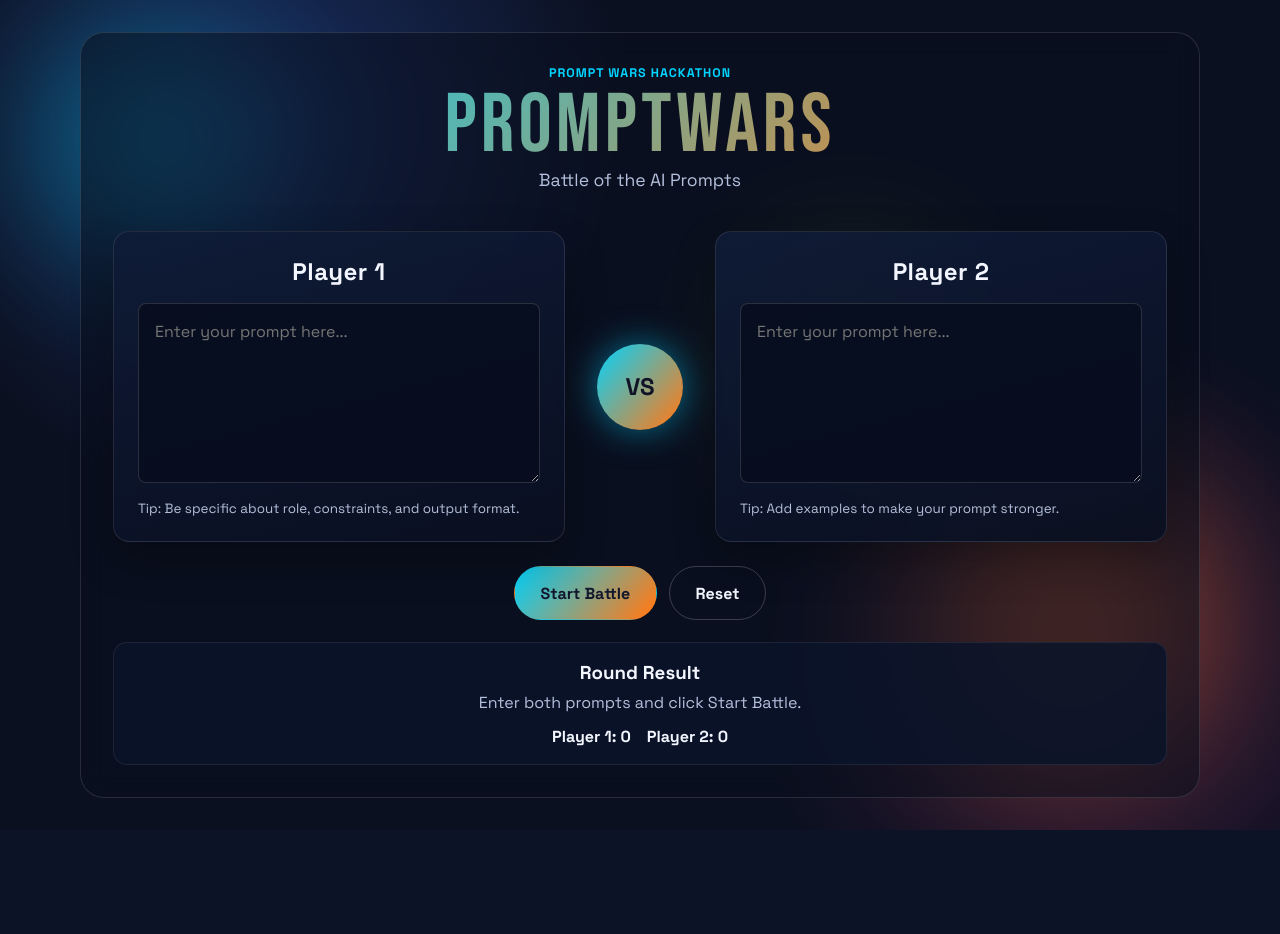
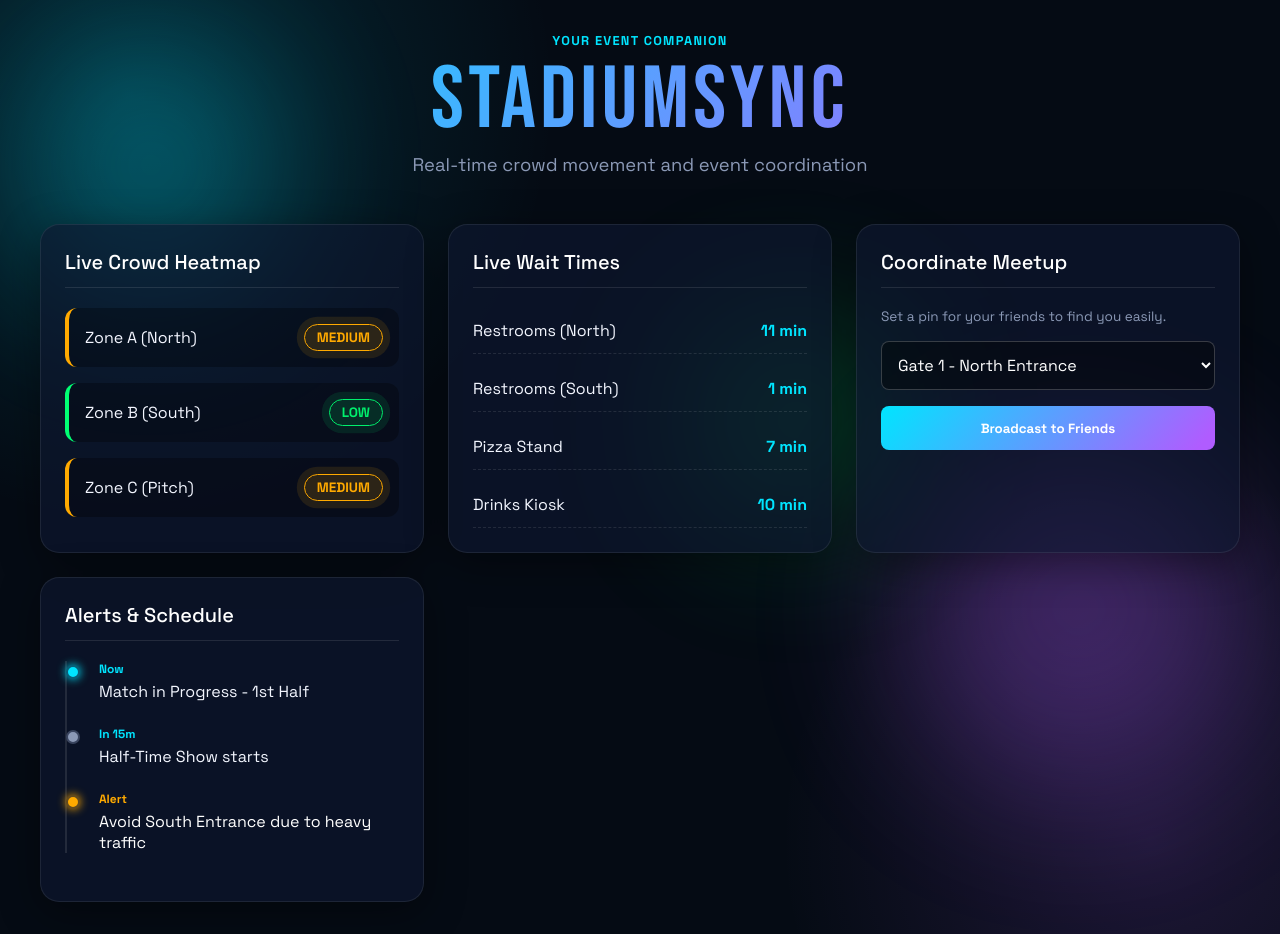
Before and after one commit to Keerthipriya27/StadiumSync, a Flask app: page / in a window 1280 px wide. Before the commit the page ends 830 px from the top, so only its background shows below. Run offline with Flask 3, Linux system fonts and the light colour scheme.

Commit message:
feat: complete StadiumSync project remodel for sporting venue track

```diff
--- a/app.py
+++ b/app.py
@@ -1,7 +1,6 @@
 import os
-
+import random
 from flask import Flask, jsonify, render_template
-
 
 def create_app() -> Flask:
     app = Flask(__name__)
@@ -30,12 +29,28 @@ def create_app() -> Flask:
     def health():
         return jsonify({'status': 'ok'})
 
+    @app.get('/api/venue-status')
+    def venue_status():
+        # Mocking live data for the dashboard
+        return jsonify({
+            'crowd': {
+                'zoneA': random.choice(['Low', 'Medium', 'High']),
+                'zoneB': random.choice(['Low', 'Medium', 'High']),
+                'zoneC': random.choice(['Low', 'Medium', 'High'])
+            },
+            'queues': {
+                'restrooms_north': random.randint(1, 15),
+                'restrooms_south': random.randint(1, 15),
+                'food_pizza': random.randint(5, 25),
+                'food_drinks': random.randint(2, 10)
+            }
+        })
+
     return app
 
 
 app = create_app()
 
-
 if __name__ == '__main__':
     debug_mode = os.getenv('FLASK_DEBUG', '0') == '1'
     port = int(os.getenv('PORT', '5000'))
--- a/render.yaml
+++ b/render.yaml
@@ -1,6 +1,6 @@
 services:
   - type: web
-    name: promptwars
+    name: stadiumsync
     env: python
     plan: free
     buildCommand: pip install -r requirements.txt
--- a/static/script.js
+++ b/static/script.js
@@ -1,83 +1,74 @@
-const startButton = document.getElementById('start-battle-btn');
-const resetButton = document.getElementById('reset-btn');
-const promptOne = document.getElementById('prompt-1');
-const promptTwo = document.getElementById('prompt-2');
-const resultText = document.getElementById('result-text');
-const scoreP1 = document.getElementById('score-p1');
-const scoreP2 = document.getElementById('score-p2');
-const playerOneCard = document.getElementById('player-1-card');
-const playerTwoCard = document.getElementById('player-2-card');
+// Client-side logic for StadiumSync
 
-let score1 = 0;
-let score2 = 0;
+// Simulated fetching of live data from the backend
+async function fetchVenueStatus() {
+    try {
+        const response = await fetch('/api/venue-status');
+        if (!response.ok) throw new Error('Network response was not ok');
+        const data = await response.json();
+        updateDashboard(data);
+    } catch (error) {
+        console.error("Failed to fetch venue status:", error);
+    }
+}
 
-function promptScore(text) {
-    const cleaned = text.trim();
-    if (!cleaned) {
-        return 0;
+function updateDashboard(data) {
+    // Update Crowd Heatmap
+    const zones = {
+        'A': 'zoneA',
+        'B': 'zoneB',
+        'C': 'zoneC'
+    };
+
+    for (let id in zones) {
+        const statusElement = document.querySelector(`#zone-${id} .zone-status`);
+        const value = data.crowd[zones[id]];
+
+        statusElement.textContent = value;
+
+        // Reset classes
+        statusElement.classList.remove('status-low', 'status-medium', 'status-high');
+        statusElement.parentElement.style.borderLeftColor = value === 'Low' ? 'var(--success)' : (value === 'Medium' ? 'var(--warning)' : 'var(--danger)');
+
+        if (value === 'Low') statusElement.classList.add('status-low');
+        else if (value === 'Medium') statusElement.classList.add('status-medium');
+        else statusElement.classList.add('status-high');
     }
 
-    const words = cleaned.split(/\s+/).length;
-    const hasConstraint = /(must|should|only|exactly|avoid|format)/i.test(cleaned);
-    const hasRole = /(act as|you are|role|expert)/i.test(cleaned);
-    const hasStructure = /(:|-|\n|1\.|2\.)/.test(cleaned);
-
-    let score = Math.min(words, 120);
-    if (hasConstraint) score += 15;
-    if (hasRole) score += 15;
-    if (hasStructure) score += 10;
-
-    return score;
+    // Update Queues
+    document.getElementById('q-rest-n').textContent = `${data.queues.restrooms_north} min`;
+    document.getElementById('q-rest-s').textContent = `${data.queues.restrooms_south} min`;
+    document.getElementById('q-pizza').textContent = `${data.queues.food_pizza} min`;
+    document.getElementById('q-drinks').textContent = `${data.queues.food_drinks} min`;
 }
 
-function setCardState(winnerCard, loserCard) {
-    playerOneCard.classList.remove('winner', 'loser');
-    playerTwoCard.classList.remove('winner', 'loser');
+// Meetup Broadcast Logic
+const broadcastBtn = document.getElementById('broadcast-btn');
+const statusMsg = document.getElementById('meetup-status');
+const locationSelect = document.getElementById('meetup-location');
 
-    if (winnerCard) winnerCard.classList.add('winner');
-    if (loserCard) loserCard.classList.add('loser');
-}
+broadcastBtn.addEventListener('click', () => {
+    const loc = locationSelect.value;
+    broadcastBtn.disabled = true;
+    broadcastBtn.textContent = 'Broadcasting...';
 
-startButton.addEventListener('click', () => {
-    const text1 = promptOne.value;
-    const text2 = promptTwo.value;
+    // Simulate network delay
+    setTimeout(() => {
+        statusMsg.textContent = `✅ Pin shared with friends: ${loc}!`;
+        statusMsg.style.display = 'block';
+        broadcastBtn.textContent = 'Broadcast Updated';
+        broadcastBtn.disabled = false;
 
-    if (!text1.trim() || !text2.trim()) {
-        resultText.textContent = 'Please enter both prompts to start the battle.';
-        setCardState(null, null);
-        return;
-    }
-
-    const p1 = promptScore(text1);
-    const p2 = promptScore(text2);
-
-    if (p1 === p2) {
-        resultText.textContent = `Draw! Both prompts are strong (${p1} vs ${p2}). Refine wording for a clear winner.`;
-        setCardState(null, null);
-        return;
-    }
-
-    if (p1 > p2) {
-        score1 += 1;
-        resultText.textContent = `Player 1 wins this round! Score: ${p1} vs ${p2}`;
-        setCardState(playerOneCard, playerTwoCard);
-    } else {
-        score2 += 1;
-        resultText.textContent = `Player 2 wins this round! Score: ${p2} vs ${p1}`;
-        setCardState(playerTwoCard, playerOneCard);
-    }
-
-    scoreP1.textContent = `Player 1: ${score1}`;
-    scoreP2.textContent = `Player 2: ${score2}`;
+        // Hide message after 5 seconds
+        setTimeout(() => {
+            statusMsg.style.display = 'none';
+            broadcastBtn.textContent = 'Broadcast to Friends';
+        }, 5000);
+    }, 1200);
 });
 
-resetButton.addEventListener('click', () => {
-    promptOne.value = '';
-    promptTwo.value = '';
-    score1 = 0;
-    score2 = 0;
-    scoreP1.textContent = 'Player 1: 0';
-    scoreP2.textContent = 'Player 2: 0';
-    resultText.textContent = 'Enter both prompts and click Start Battle.';
-    setCardState(null, null);
-});
+// Poll for data every 5 seconds
+setInterval(fetchVenueStatus, 5000);
+
+// Initial fetch
+fetchVenueStatus();
--- a/static/style.css
+++ b/static/style.css
@@ -1,13 +1,14 @@
 :root {
-    --bg-color: #0b1020;
+    --bg-color: #050b14;
     --text-color: #f3f6ff;
-    --card-bg: rgba(15, 24, 48, 0.8);
-    --muted-text: #b4c0dc;
-    --accent-color: #00d4ff;
-    --accent-alt: #ff7a18;
-    --win-color: #35e57a;
-    --danger-color: #ff5c7a;
-    --gradient: linear-gradient(130deg, #00d4ff 0%, #ff7a18 95%);
+    --card-bg: rgba(15, 24, 48, 0.65);
+    --muted-text: #8b99b6;
+    --accent-color: #00e5ff;
+    --accent-alt: #b05cff;
+    --success: #00ff73;
+    --warning: #ffaa00;
+    --danger: #ff3366;
+    --gradient: linear-gradient(130deg, var(--accent-color) 0%, var(--accent-alt) 95%);
 }
 
 * {
@@ -18,15 +19,14 @@
 }
 
 body {
-    background: radial-gradient(circle at 20% 15%, #1a2f62 0%, rgba(11, 16, 32, 0.2) 30%),
-                radial-gradient(circle at 85% 80%, #4a1f43 0%, rgba(11, 16, 32, 0.2) 26%),
+    background: radial-gradient(circle at 10% 10%, rgba(0, 229, 255, 0.15) 0%, transparent 30%),
+                radial-gradient(circle at 90% 90%, rgba(176, 92, 255, 0.15) 0%, transparent 26%),
                 var(--bg-color);
     color: var(--text-color);
     min-height: 100vh;
     display: flex;
     flex-direction: column;
     align-items: center;
-    justify-content: center;
     padding: 2rem 1.25rem;
     overflow-x: hidden;
 }
@@ -36,16 +36,13 @@ body {
     left: -999px;
     top: 0;
     background: #ffffff;
-    color: #000000;
+    color: #000;
     padding: 0.65rem 1rem;
     z-index: 1000;
     border-radius: 0.25rem;
 }
 
-.skip-link:focus {
-    left: 1rem;
-    top: 1rem;
-}
+.skip-link:focus { left: 1rem; top: 1rem; }
 
 .sr-only {
     position: absolute;
@@ -61,56 +58,31 @@ body {
 .bg-shape {
     position: fixed;
     border-radius: 50%;
-    filter: blur(70px);
-    opacity: 0.38;
+    filter: blur(80px);
+    opacity: 0.3;
     pointer-events: none;
     z-index: -1;
 }
 
-.shape-1 {
-    width: 220px;
-    height: 220px;
-    background: #00d4ff;
-    top: 4%;
-    left: 3%;
-}
-
-.shape-2 {
-    width: 300px;
-    height: 300px;
-    background: #ff7a18;
-    bottom: 4%;
-    right: 5%;
-}
-
-.shape-3 {
-    width: 190px;
-    height: 190px;
-    background: #8ac926;
-    top: 32%;
-    right: 26%;
-}
+.shape-1 { width: 250px; height: 250px; background: var(--accent-color); top: 5%; left: 2%; }
+.shape-2 { width: 350px; height: 350px; background: var(--accent-alt); bottom: 2%; right: 2%; }
+.shape-3 { width: 200px; height: 200px; background: var(--success); top: 40%; right: 30%; }
 
 .container {
-    max-width: 1120px;
+    max-width: 1200px;
     width: 100%;
-    background: rgba(10, 15, 30, 0.55);
-    border: 1px solid rgba(255, 255, 255, 0.12);
-    backdrop-filter: blur(12px);
-    border-radius: 24px;
-    padding: 2rem;
 }
 
 .hero {
     text-align: center;
-    margin-bottom: 2.5rem;
+    margin-bottom: 3rem;
     animation: riseIn 0.75s ease both;
 }
 
 .eyebrow {
-    letter-spacing: 0.08em;
+    letter-spacing: 0.1em;
     text-transform: uppercase;
-    font-size: 0.78rem;
+    font-size: 0.8rem;
     color: var(--accent-color);
     margin-bottom: 0.5rem;
     font-weight: 700;
@@ -118,197 +90,149 @@ body {
 
 h1 {
     font-family: 'Bebas Neue', sans-serif;
-    font-size: clamp(3rem, 8vw, 5.2rem);
-    line-height: 0.9;
+    font-size: clamp(3rem, 8vw, 5.5rem);
+    line-height: 1;
     letter-spacing: 0.05em;
     font-weight: 400;
     background: var(--gradient);
     -webkit-background-clip: text;
     -webkit-text-fill-color: transparent;
-    margin-bottom: 0.35rem;
+    margin-bottom: 0.5rem;
 }
 
 .subtitle {
-    font-size: 1.1rem;
+    font-size: 1.15rem;
     color: var(--muted-text);
 }
 
-.battle-arena {
-    position: relative;
+.dashboard-grid {
+    display: grid;
+    grid-template-columns: repeat(auto-fit, minmax(300px, 1fr));
+    gap: 1.5rem;
+    animation: riseIn 0.8s ease both 0.1s;
+}
+
+.card {
+    background: var(--card-bg);
+    border: 1px solid rgba(255, 255, 255, 0.08);
+    backdrop-filter: blur(16px);
+    border-radius: 1.2rem;
+    padding: 1.5rem;
+    box-shadow: 0 10px 40px rgba(0, 0, 0, 0.4);
+    transition: transform 0.3s ease, border-color 0.3s ease;
+}
+
+.card:hover {
+    transform: translateY(-5px);
+    border-color: rgba(255, 255, 255, 0.2);
+}
+
+.card h2 {
+    font-size: 1.25rem;
+    margin-bottom: 1.25rem;
+    border-bottom: 1px solid rgba(255, 255, 255, 0.1);
+    padding-bottom: 0.75rem;
+    color: #fff;
+    font-weight: 500;
+}
+
+/* Heatmap Card */
+.zones { display: flex; flex-direction: column; gap: 1rem; }
+.zone {
     display: flex;
     justify-content: space-between;
     align-items: center;
-    gap: 2rem;
-    margin-bottom: 1.5rem;
+    background: rgba(0, 0, 0, 0.3);
+    padding: 1rem;
+    border-radius: 0.75rem;
+    border-left: 4px solid var(--accent-color);
+}
+.zone-status {
+    padding: 0.25rem 0.75rem;
+    border-radius: 999px;
+    font-size: 0.85rem;
+    font-weight: 700;
+    text-transform: uppercase;
 }
 
-.player-card {
-    background: linear-gradient(165deg, rgba(16, 28, 56, 0.9), rgba(10, 16, 33, 0.95));
-    padding: 1.5rem;
-    border-radius: 1rem;
-    width: 100%;
-    border: 1px solid rgba(255, 255, 255, 0.1);
-    box-shadow: 0 18px 40px rgba(0, 0, 0, 0.28);
-    transition: transform 0.25s ease, border-color 0.2s ease, box-shadow 0.2s ease;
+/* Status Colors & Pulse Animations */
+@keyframes pulse {
+    0% { opacity: 0.8; box-shadow: 0 0 0 0 rgba(0,255,115,0.4); }
+    70% { opacity: 1; box-shadow: 0 0 0 10px rgba(0,255,115,0); }
+    100% { opacity: 0.8; box-shadow: 0 0 0 0 rgba(0,255,115,0); }
+}
+@keyframes pulseWarn {
+    0% { box-shadow: 0 0 0 0 rgba(255,170,0,0.4); }
+    70% { box-shadow: 0 0 0 10px rgba(255,170,0,0); }
+    100% { box-shadow: 0 0 0 0 rgba(255,170,0,0); }
+}
+@keyframes pulseDanger {
+    0% { box-shadow: 0 0 0 0 rgba(255,51,102,0.4); }
+    70% { box-shadow: 0 0 0 10px rgba(255,51,102,0); }
+    100% { box-shadow: 0 0 0 0 rgba(255,51,102,0); }
 }
 
-.player-card:hover {
-    transform: translateY(-6px);
-    border-color: rgba(0, 212, 255, 0.7);
+.status-low { background: rgba(0,255,115,0.15); color: var(--success); border: 1px solid var(--success); animation: pulse 2s infinite; }
+.status-medium { background: rgba(255,170,0,0.15); color: var(--warning); border: 1px solid var(--warning); animation: pulseWarn 2s infinite;}
+.status-high { background: rgba(255,51,102,0.15); color: var(--danger); border: 1px solid var(--danger); animation: pulseDanger 2s infinite;}
+
+/* Queue Card */
+.queue-list { display: flex; flex-direction: column; gap: 0.75rem; }
+.queue-item {
+    display: flex;
+    justify-content: space-between;
+    padding: 0.75rem 0;
+    border-bottom: 1px dashed rgba(255,255,255,0.1);
+}
+.queue-time {
+    font-weight: 700;
+    color: var(--accent-color);
 }
 
-.player-card h2 {
-    margin-bottom: 1rem;
-    text-align: center;
-    letter-spacing: 0.02em;
+/* Meetup Setup */
+.hint { font-size: 0.85rem; color: var(--muted-text); margin-bottom: 1rem; }
+.meetup-actions { display: flex; flex-direction: column; gap: 1rem; }
+select {
+    background: rgba(0,0,0,0.4);
+    border: 1px solid rgba(255,255,255,0.2);
+    color: #fff;
+    padding: 0.75rem;
+    border-radius: 0.5rem;
+    font-size: 1rem;
+}
+select:focus { outline: none; border-color: var(--accent-color); }
+.action-btn {
+    background: var(--gradient);
+    color: #fff;
+    border: none;
+    padding: 0.85rem;
+    border-radius: 0.5rem;
     font-weight: 700;
+    cursor: pointer;
+    transition: transform 0.2s, opacity 0.2s;
 }
+.action-btn:hover { opacity: 0.9; transform: scale(1.02); }
+.status-msg { margin-top: 1rem; font-size: 0.9rem; color: var(--success); display: none; }
 
-textarea {
-    width: 100%;
-    min-height: 180px;
-    background: rgba(8, 14, 30, 0.85);
-    border: 1px solid rgba(255, 255, 255, 0.14);
-    border-radius: 0.5rem;
-    padding: 1rem;
-    color: var(--text-color);
-    resize: vertical;
-    font-size: 1rem;
-    line-height: 1.45;
+/* Schedule */
+.timeline { list-style: none; padding-left: 1rem; border-left: 2px solid rgba(255,255,255,0.1); }
+.timeline-item { position: relative; margin-bottom: 1.5rem; padding-left: 1rem; }
+.timeline-item::before {
+    content: ''; position: absolute; left: -1.05rem; top: 0.25rem;
+    width: 10px; height: 10px; border-radius: 50%;
+    background: var(--muted-text); border: 2px solid var(--card-bg);
 }
-
-textarea:focus {
-    outline: none;
-    border-color: var(--accent-color);
-    box-shadow: 0 0 0 3px rgba(0, 212, 255, 0.2);
-}
-
-.hint {
-    display: block;
-    margin-top: 0.75rem;
-    color: var(--muted-text);
-    font-size: 0.84rem;
-}
-
-.vs-badge {
-    background: var(--gradient);
-    width: 86px;
-    height: 86px;
-    border-radius: 50%;
-    display: flex;
-    align-items: center;
-    justify-content: center;
-    font-size: 1.5rem;
-    font-weight: 700;
-    color: #101426;
-    z-index: 10;
-    box-shadow: 0 0 35px rgba(0, 212, 255, 0.5);
-    flex-shrink: 0;
-}
-
-.actions {
-    display: flex;
-    justify-content: center;
-    gap: 0.75rem;
-    margin-bottom: 1.4rem;
-}
-
-.battle-btn,
-.ghost-btn {
-    padding: 0.95rem 1.6rem;
-    font-size: 1rem;
-    font-weight: 600;
-    border-radius: 999px;
-    border: 1px solid transparent;
-    cursor: pointer;
-    transition: transform 0.2s ease, opacity 0.25s ease, border-color 0.25s ease;
-}
-
-.battle-btn {
-    background: var(--gradient);
-    color: #11172d;
-}
-
-.battle-btn:hover {
-    opacity: 0.92;
-    transform: scale(1.05);
-}
-
-.battle-btn:active {
-    transform: scale(0.95);
-}
-
-.ghost-btn {
-    background: transparent;
-    color: var(--text-color);
-    border-color: rgba(255, 255, 255, 0.2);
-}
-
-.ghost-btn:hover {
-    border-color: var(--accent-color);
-    transform: translateY(-2px);
-}
-
-.results {
-    background: rgba(12, 20, 42, 0.88);
-    border: 1px solid rgba(255, 255, 255, 0.08);
-    border-radius: 14px;
-    padding: 1.1rem;
-    text-align: center;
-}
-
-.results h3 {
-    margin-bottom: 0.5rem;
-}
-
-#result-text {
-    color: var(--muted-text);
-    margin-bottom: 0.8rem;
-}
-
-.scoreboard {
-    display: flex;
-    justify-content: center;
-    gap: 1rem;
-    flex-wrap: wrap;
-    font-weight: 600;
-}
-
-.winner {
-    border-color: rgba(53, 229, 122, 0.85);
-    box-shadow: 0 0 0 1px rgba(53, 229, 122, 0.4), 0 18px 40px rgba(0, 0, 0, 0.28);
-}
-
-.loser {
-    border-color: rgba(255, 92, 122, 0.55);
-}
+.timeline-item.active::before { background: var(--accent-color); box-shadow: 0 0 10px var(--accent-color); }
+.timeline-item.warning::before { background: var(--warning); box-shadow: 0 0 10px var(--warning); }
+.time { display: block; font-size: 0.75rem; color: var(--accent-color); font-weight: 700; margin-bottom: 0.25rem; }
+.timeline-item.warning .time { color: var(--warning); }
+.timeline-item.warning .event { color: #fff; }
 
 @keyframes riseIn {
-    from {
-        opacity: 0;
-        transform: translateY(16px);
-    }
-    to {
-        opacity: 1;
-        transform: translateY(0);
-    }
+    from { opacity: 0; transform: translateY(20px); }
+    to { opacity: 1; transform: translateY(0); }
 }
 
 @media (max-width: 768px) {
-    .container {
-        padding: 1.1rem;
-    }
-
-    .battle-arena {
-        flex-direction: column;
-        gap: 1rem;
-    }
-
-    .vs-badge {
-        margin: 1rem 0;
-    }
-
-    textarea {
-        min-height: 145px;
-    }
+    .dashboard-grid { grid-template-columns: 1fr; }
 }
--- a/templates/index.html
+++ b/templates/index.html
@@ -3,8 +3,8 @@
 <head>
     <meta charset="UTF-8">
     <meta name="viewport" content="width=device-width, initial-scale=1.0">
-    <title>Promptwars</title>
-    <meta name="description" content="A battle of the AI Prompts game.">
+    <title>StadiumSync - Live Venue Dashboard</title>
+    <meta name="description" content="Real-time physical event experience and coordination dashboard.">
     <link rel="stylesheet" href="{{ url_for('static', filename='style.css') }}">
     <link href="https://fonts.googleapis.com/css2?family=Space+Grotesk:wght@400;500;700&family=Bebas+Neue&display=swap" rel="stylesheet">
 </head>
@@ -16,40 +16,87 @@
 
     <div class="container">
         <header class="hero">
-            <p class="eyebrow">Prompt Wars Hackathon</p>
-            <h1>Promptwars</h1>
-            <p class="subtitle">Battle of the AI Prompts</p>
+            <p class="eyebrow">Your Event Companion</p>
+            <h1>StadiumSync</h1>
+            <p class="subtitle">Real-time crowd movement and event coordination</p>
         </header>
 
-        <main id="main-content">
-            <section class="battle-arena">
-                <div class="player-card" id="player-1-card">
-                    <h2 id="player-1-title">Player 1</h2>
-                    <label class="sr-only" for="prompt-1">Player 1 prompt</label>
-                    <textarea id="prompt-1" placeholder="Enter your prompt here..." aria-labelledby="player-1-title"></textarea>
-                    <small class="hint">Tip: Be specific about role, constraints, and output format.</small>
-                </div>
-                <div class="vs-badge">VS</div>
-                <div class="player-card" id="player-2-card">
-                    <h2 id="player-2-title">Player 2</h2>
-                    <label class="sr-only" for="prompt-2">Player 2 prompt</label>
-                    <textarea id="prompt-2" placeholder="Enter your prompt here..." aria-labelledby="player-2-title"></textarea>
-                    <small class="hint">Tip: Add examples to make your prompt stronger.</small>
+        <main id="main-content" class="dashboard-grid">
+            <!-- Crowd Heatmap -->
+            <section class="card heatmap-card" aria-labelledby="heatmap-title">
+                <h2 id="heatmap-title">Live Crowd Heatmap</h2>
+                <div class="zones">
+                    <div class="zone" id="zone-A">
+                        <span class="zone-name">Zone A (North)</span>
+                        <span class="zone-status status-low">Low</span>
+                    </div>
+                    <div class="zone" id="zone-B">
+                        <span class="zone-name">Zone B (South)</span>
+                        <span class="zone-status status-medium">Med</span>
+                    </div>
+                    <div class="zone" id="zone-C">
+                        <span class="zone-name">Zone C (Pitch)</span>
+                        <span class="zone-status status-high">High</span>
+                    </div>
                 </div>
             </section>
 
-            <div class="actions">
-                <button class="battle-btn" id="start-battle-btn">Start Battle</button>
-                <button class="ghost-btn" id="reset-btn" type="button">Reset</button>
-            </div>
+            <!-- Wait Times -->
+            <section class="card queue-card" aria-labelledby="queue-title">
+                <h2 id="queue-title">Live Wait Times</h2>
+                <div class="queue-list">
+                    <div class="queue-item">
+                        <span class="queue-name">Restrooms (North)</span>
+                        <span class="queue-time" id="q-rest-n">5 min</span>
+                    </div>
+                    <div class="queue-item">
+                        <span class="queue-name">Restrooms (South)</span>
+                        <span class="queue-time" id="q-rest-s">12 min</span>
+                    </div>
+                    <div class="queue-item">
+                        <span class="queue-name">Pizza Stand</span>
+                        <span class="queue-time" id="q-pizza">20 min</span>
+                    </div>
+                    <div class="queue-item">
+                        <span class="queue-name">Drinks Kiosk</span>
+                        <span class="queue-time" id="q-drinks">3 min</span>
+                    </div>
+                </div>
+            </section>
 
-            <section class="results" id="results" aria-live="polite" role="status">
-                <h3>Round Result</h3>
-                <p id="result-text">Enter both prompts and click Start Battle.</p>
-                <div class="scoreboard">
-                    <span id="score-p1">Player 1: 0</span>
-                    <span id="score-p2">Player 2: 0</span>
+            <!-- Meetup Coordination -->
+            <section class="card meetup-card" aria-labelledby="meetup-title">
+                <h2 id="meetup-title">Coordinate Meetup</h2>
+                <p class="hint">Set a pin for your friends to find you easily.</p>
+                <div class="meetup-actions">
+                    <select id="meetup-location" aria-label="Select Meetup Location">
+                        <option value="Gate 1">Gate 1 - North Entrance</option>
+                        <option value="Gate 2">Gate 2 - South Entrance</option>
+                        <option value="Food Court">Main Food Court</option>
+                        <option value="Merch Stand A">Merchandise Stand A</option>
+                    </select>
+                    <button id="broadcast-btn" class="action-btn">Broadcast to Friends</button>
                 </div>
+                <div id="meetup-status" class="status-msg" aria-live="polite"></div>
+            </section>
+
+            <!-- Event Schedule -->
+            <section class="card schedule-card" aria-labelledby="schedule-title">
+                <h2 id="schedule-title">Alerts & Schedule</h2>
+                <ul class="timeline">
+                    <li class="timeline-item active">
+                        <span class="time">Now</span>
+                        <span class="event">Match in Progress - 1st Half</span>
+                    </li>
+                    <li class="timeline-item">
+                        <span class="time">In 15m</span>
+                        <span class="event">Half-Time Show starts</span>
+                    </li>
+                    <li class="timeline-item warning">
+                        <span class="time">Alert</span>
+                        <span class="event">Avoid South Entrance due to heavy traffic</span>
+                    </li>
+                </ul>
             </section>
         </main>
     </div>
```
Also changed, not shown: README.md, 2 other files.
